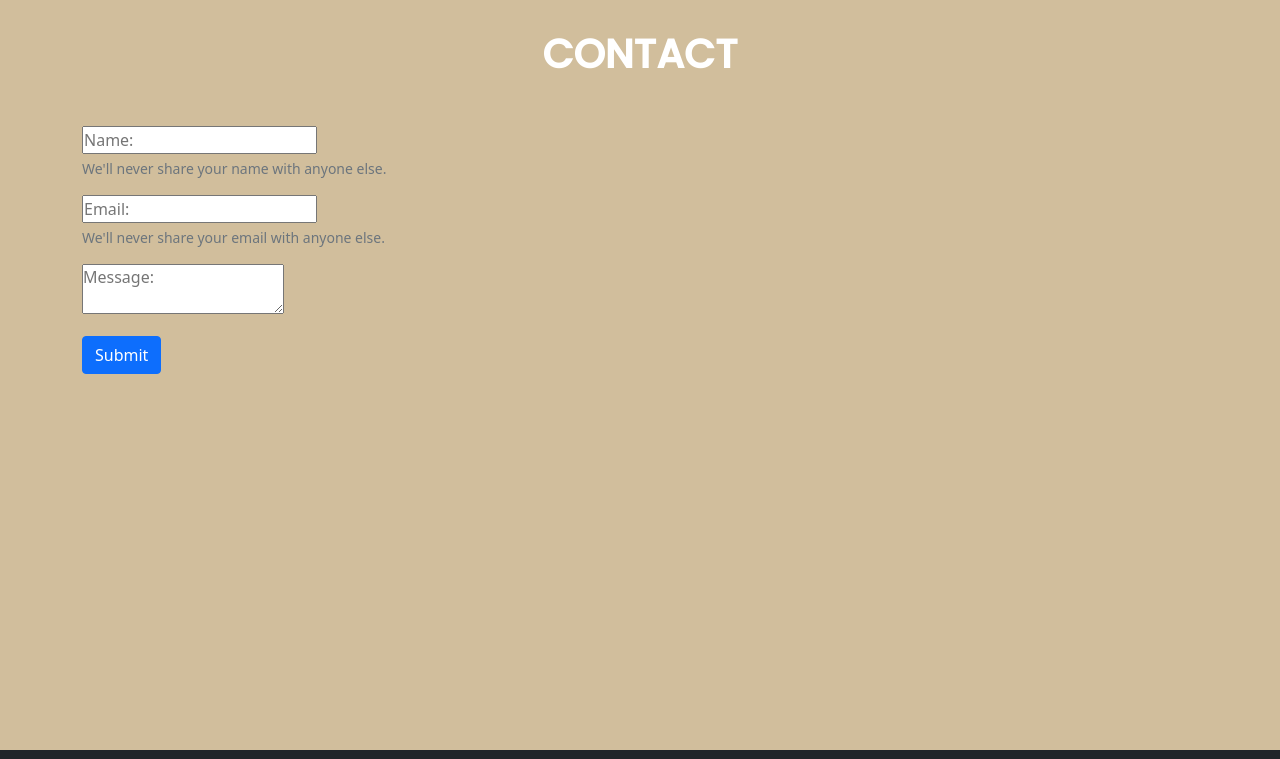
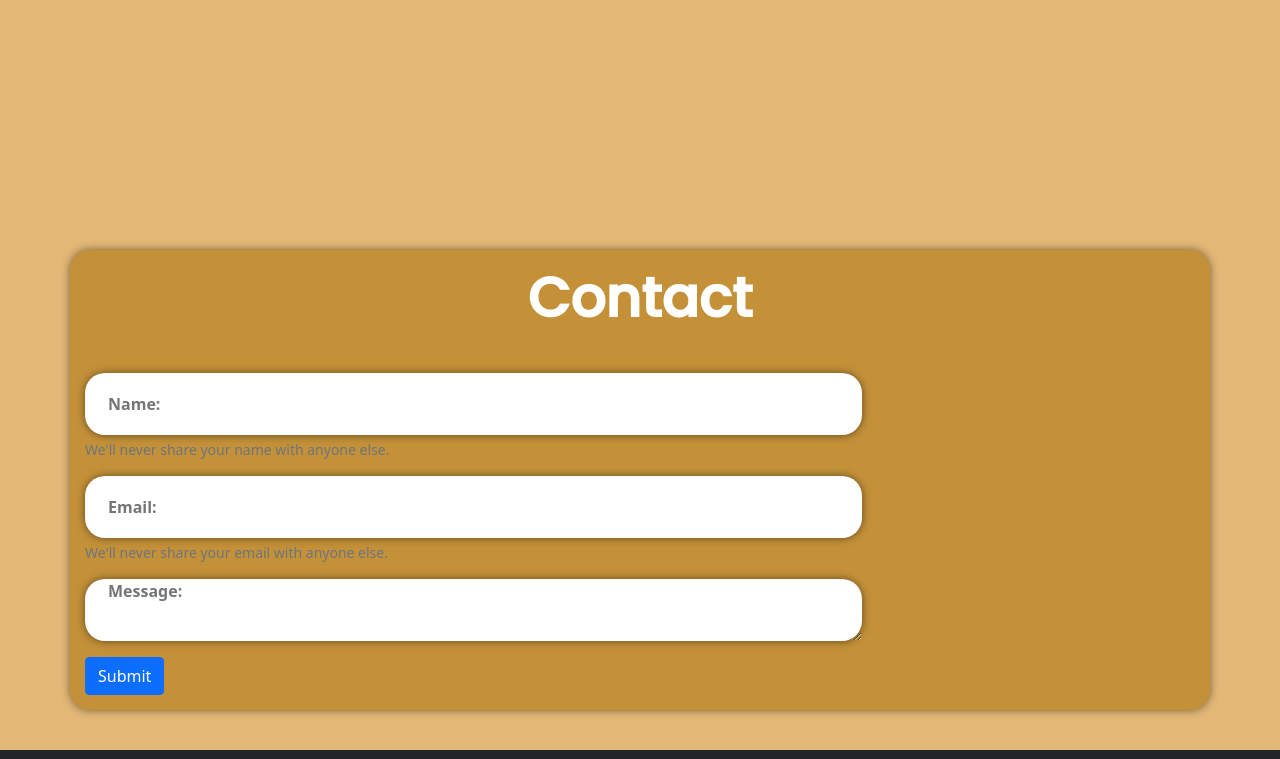
Before and after one commit to massjack1/massjack1.github.io, a plain HTML site: page index.html in a window 1280 px wide. Shown: the part 2450-3209 px from the top of the page. Drawn offline with nearby package versions, Linux system fonts and the light colour scheme.

Commit message:
Add new form style

```diff
--- a/assets/css/style.css
+++ b/assets/css/style.css
@@ -265,7 +265,38 @@ h1~p{
 
 /* Contact */
 /* Credit: code for Contact Form styling taken from: https://www.w3schools.com/howto/howto_css_contact_form.asp with a slight edit to fit the project needs */
-form div.container
+section.contact {
+    padding: 300px 0;
+    background-color: rgba(245, 183, 91, 0.562);
+}
+form div.container {
+    background-color: #c49139;
+    box-shadow: 0px 0px 10px rgba(0, 0, 0, 50%);
+    width: 100%;
+    padding: 15px;
+    flex-wrap: wrap;
+    border-radius: 20px;
+    z-index: 1;
+}
+.form-title {
+    font-family: "Poppins", sans-serif;
+    font-size: 55px;
+    padding: 0px 0px 34px;
+    margin: 0px 0px 8px;
+}
+#name.area1,
+#email.area2,
+textarea{
+ height: 62px;
+ padding: 0 20px 0 23px;
+ outline: none;
+ border: none;
+ font-weight: 600;
+ box-shadow: 0 0.02rem 0.5rem rgb(0 0 0 / 50%);
+ border-radius: 20px;
+ display: block;
+ width: 70%;
+}
 /* Footer */
 /* Credit: code for footer transition styling taken from: https://thequig-lebowski.github.io/MS1_CodeInstitute/#contact with a slight edit to fit the project needs */
 footer {
--- a/index.html
+++ b/index.html
@@ -134,7 +134,7 @@
         <section class="contact">
                 <form action="https://formdump.codeinstitute.net/" method="POST" target="_blank">
                     <div class="container">
-                    <h1 id="contact" class="uppercase mb-5">Contact</h1>
+                    <h1 id="contact" class="form-title">Contact</h1>
                     <div class="mb-3">
                         <input type="text" class="area1" id="name" name="name" aria-describedby="nameHelp" placeholder="Name:" required>
                         <div id="nameHelp" class="form-text">We'll never share your name with anyone else.</div>
```
